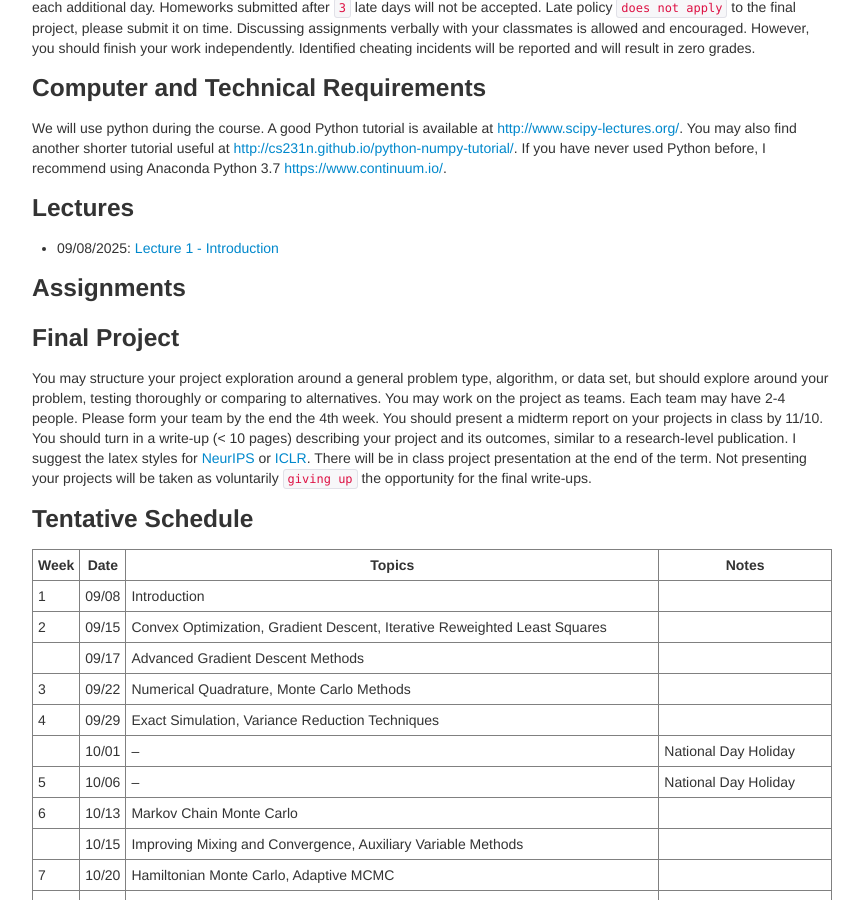
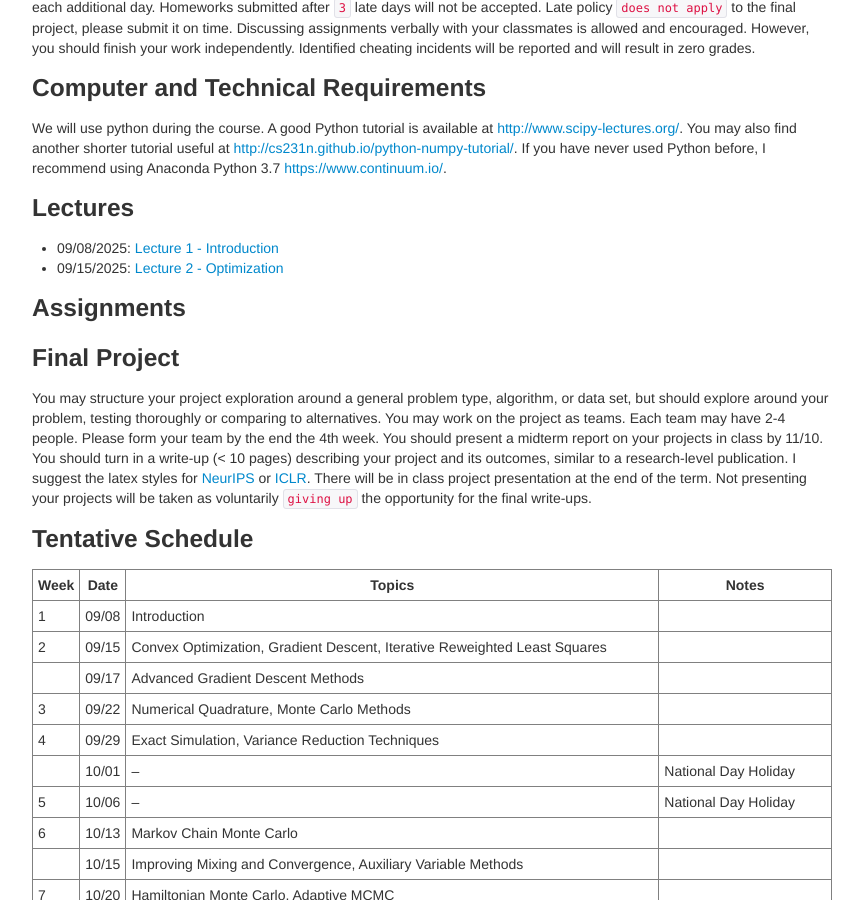
Before and after one commit to zcrabbit/zcrabbit.github.io, a Jekyll site: the page built from courses/smcm-f25.md, in a window 1280 px wide and 900 px high, scrolled down 905 px. Shown: the whole window, without its empty margins (208-1071 px from the left). Built offline with Jekyll 4.4.1, drawn with Linux system fonts in a browser that asks for light colours.

Commit message:
lecture 2 out

```diff
--- a/courses/smcm-f25.md
+++ b/courses/smcm-f25.md
@@ -38,7 +38,7 @@ We will use python during the course. A good Python tutorial is available at <ht
 
 ### Lectures
 - 09/08/2025: [Lecture 1 - Introduction]({{sites.baseurl}}/static/slides/smcm_fall25/lec01.pdf)
-
+- 09/15/2025: [Lecture 2 - Optimization]({{sites.baseurl}}/static/slides/smcm_fall25/lec02.pdf)
 
 ### Assignments
 
```
Also changed, not shown: 3 other files.
